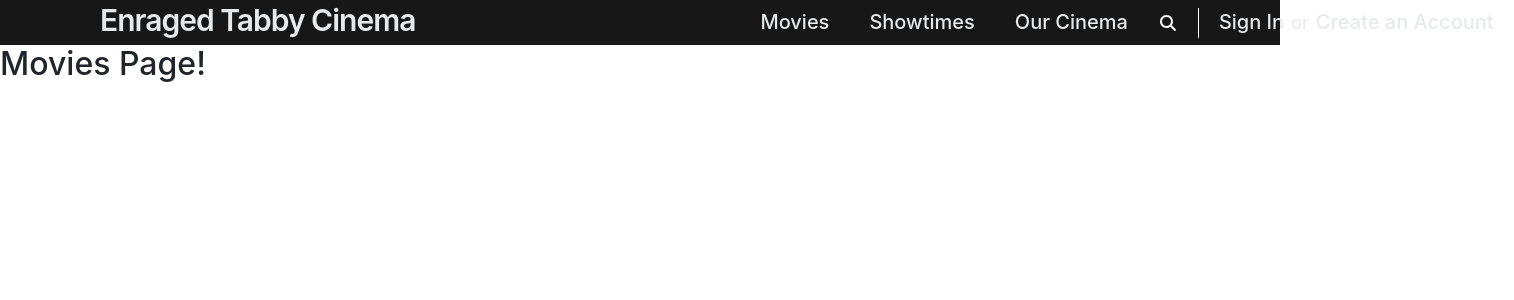
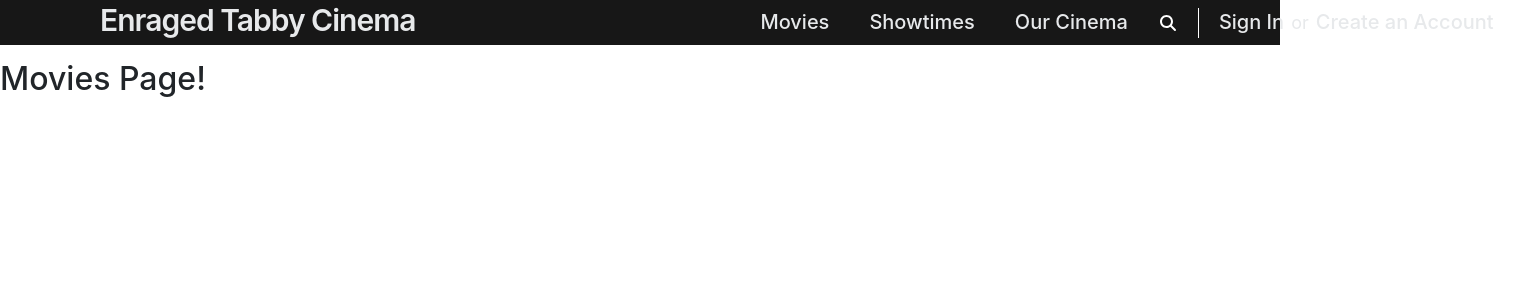
Before and after one commit to Arrowkill/Cinema, a Next.js app in the folder enragedtabbycinema/: page /movies in a window 1280 px wide. Shown: the top 300 px of the page, 1514 px wide, since content can reach past the window. Built offline with nearby package versions, Linux system fonts and the light colour scheme.

Commit message:
made navbar scroll with you
navbar now scrolls with you

```diff
--- a/enragedtabbycinema/components/Feature.jsx
+++ b/enragedtabbycinema/components/Feature.jsx
@@ -106,7 +106,6 @@ const Feature = () => {
     return (
         <div style={featured_movie_section}>
             <h3 style={featured_movie_title}>Featured Movies</h3>
-            <hr style={horizontal_divider} />
             <div style={movie_cards_table}>
                 <div style={movie_card_one} onMouseEnter={mouseHoverOverOne} onMouseLeave={mouseStopHoverOverOne}>
                     <img src='https://raw.githubusercontent.com/Arrowkill/Cinema/development/poster1.jpeg' />
--- a/enragedtabbycinema/components/Navbar.jsx
+++ b/enragedtabbycinema/components/Navbar.jsx
@@ -16,8 +16,12 @@ const Navbar = () => {
   {/* CSS Style Constants */}
   {/* This block of CSS handles the navbar as a whole
     * and ensures it is formatted with the proper font and alignment */}
+
   const navbar= {
     display: 'flex',
+    position: 'fixed',
+    zIndex: '100',
+    width: '100%',
     whiteSpace: 'nowrap',
     outline: 'none',
     boxSizing: 'border-box',
--- a/enragedtabbycinema/package.json
+++ b/enragedtabbycinema/package.json
@@ -22,6 +22,7 @@
     "react-dom": "18.2.0",
     "react-hot-toast": "^2.2.0",
     "react-icons": "^4.3.1",
+    "react-scroll": "^1.8.7",
     "react-slideshow-image": "^4.0.4",
     "stripe": "^8.209.0"
   },
--- a/enragedtabbycinema/pages/movies.js
+++ b/enragedtabbycinema/pages/movies.js
@@ -1,10 +1,15 @@
 import { Navbar } from '../components'
 
 export default function Movies() {
+    const page = {
+        paddingTop: '60px'
+    }
     return (
         <div>
             <Navbar />
-            <h2>Movies Page!</h2>
+            <div style={page}>
+                <h2>Movies Page!</h2>
+            </div>
         </div>
     )
 }
```
Also changed, not shown: enragedtabbycinema/pages/index.js (+8 -3 lines), 1 other file (tests, documents, lock files or other folders).
